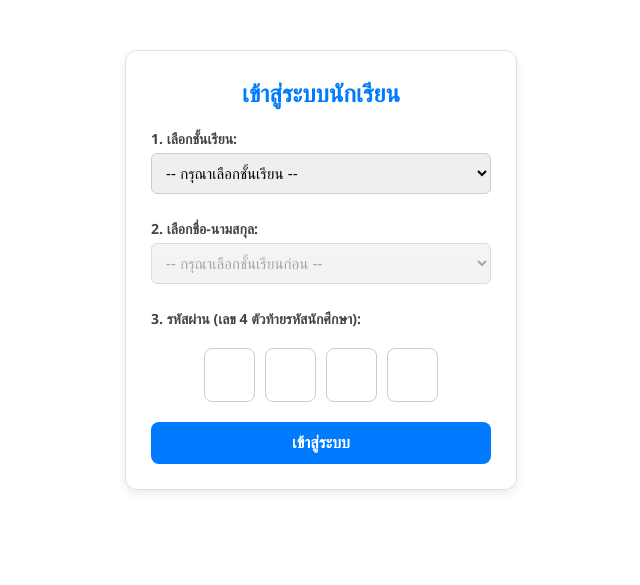
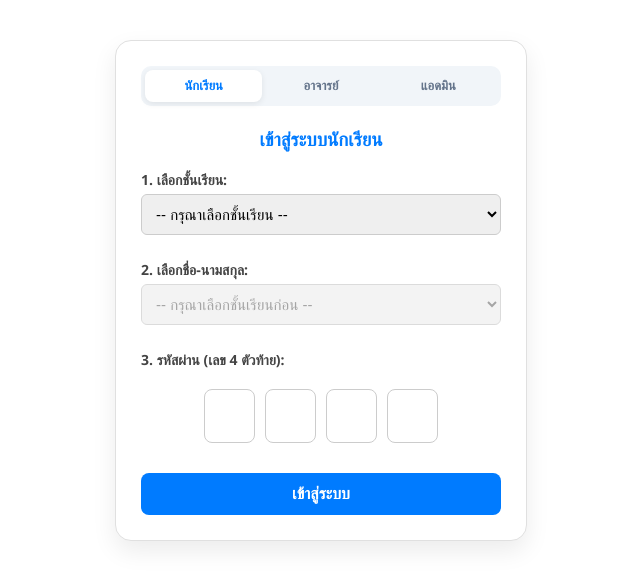
Before and after one commit to khathawutpoolperm89-coder/BTADBase, a Flask app: page / in a window 1280 px wide. Shown: the top 585 px of the page, without its empty margins (319-959 px from the left). Run offline with Flask 3, Linux system fonts and the light colour scheme; data that the repository does not hold is empty.

Commit message:
First commit for Render

```diff
--- a/app.py
+++ b/app.py
@@ -17,7 +17,25 @@ def get_student_data():
     except Exception as e:
         print("Error fetching data:", e)
         return []
+@app.route('/login_staff', methods=['POST'])
+def login_staff():
+    data = request.json
+    role = data.get('role')
+    username = data.get('username')
+    password = data.get('password')
 
+    # 🔴 ตัวอย่างตรวจสอบรหัสแบบตั้งค่าไว้ในโค้ด (หรือจะดึงจาก Sheets ก็ได้)
+    if role == 'teacher' and username == 'teacher' and password == '1234':
+        session['role'] = 'teacher'
+        session['fullname'] = 'อาจารย์ผู้ดูแล'
+        return jsonify({"success": True, "redirect_url": "/teacher_dashboard"})
+
+    elif role == 'admin' and username == 'admin' and password == 'admin1234':
+        session['role'] = 'admin'
+        session['fullname'] = 'ผู้ดูแลระบบสูงสุด'
+        return jsonify({"success": True, "redirect_url": "/admin_dashboard"})
+
+    return jsonify({"success": False, "message": "ชื่อผู้ใช้หรือรหัสผ่านไม่ถูกต้อง"})
 @app.route('/')
 def login_page():
     if 'fullname' in session:
--- a/templates/login.html
+++ b/templates/login.html
@@ -2,100 +2,93 @@
 <html lang="th">
 <head>
     <meta charset="UTF-8">
-    <title>เข้าสู่ระบบ - ระบบนักเรียน</title>
+    <title>เข้าสู่ระบบ</title>
     <style>
         .login-card {
-            width: 340px;
-            margin: 50px auto;
+            width: 360px;
+            margin: 40px auto;
             padding: 25px;
             border: 1px solid #e0e0e0;
-            border-radius: 12px;
+            border-radius: 16px;
             font-family: 'Segoe UI', sans-serif;
             text-align: center;
-            box-shadow: 0 4px 10px rgba(0,0,0,0.08);
+            box-shadow: 0 10px 25px rgba(0,0,0,0.08);
             background: #fff;
             position: relative;
-            overflow: hidden; /* ซ่อนเส้นวิ่งส่วนเกินขอบการ์ด */
+            overflow: hidden;
         }
 
-        /* 🔵 CSS สำหรับเส้น Progress Bar โหลดวิ่งๆ ด้านบนการ์ด */
-        .loading-bar {
-            position: absolute;
-            top: 0;
-            left: 0;
+        /* 🔵 Tab สลับประเภทผู้ใช้ */
+        .role-tabs {
+            display: flex;
+            background: #f1f5f9;
+            padding: 4px;
+            border-radius: 10px;
+            margin-bottom: 20px;
+        }
+        .tab-btn {
+            flex: 1;
+            padding: 8px 0;
+            border: none;
+            background: transparent;
+            color: #64748b;
+            font-weight: 600;
+            font-size: 13px;
+            cursor: pointer;
+            border-radius: 8px;
+            transition: all 0.2s ease;
+        }
+        .tab-btn.active {
+            background: #ffffff;
+            color: #007bff;
+            box-shadow: 0 2px 6px rgba(0,0,0,0.08);
+        }
+
+        /* 🔵 CSS สำหรับฟอร์มอาจารย์ / แอดมิน */
+        .form-group { text-align: left; margin-bottom: 15px; }
+        .form-group label { font-size: 13px; font-weight: 600; color: #444; margin-bottom: 5px; display: block; }
+        .input-text {
             width: 100%;
-            height: 4px;
-            background-color: #e0e0e0;
-            display: none; /* ซ่อนไว้ก่อนกดเข้าสู่ระบบ */
+            padding: 10px 12px;
+            border: 1px solid #ccc;
+            border-radius: 8px;
+            font-size: 14px;
+            box-sizing: border-box;
+            outline: none;
         }
-        .loading-bar::before {
-            content: '';
-            position: absolute;
-            background-color: #007bff;
-            top: 0;
-            left: 0;
-            bottom: 0;
-            width: 40%;
-            animation: moveBar 1.2s infinite ease-in-out;
-        }
-        @keyframes moveBar {
-            0% { left: -40%; width: 30%; }
-            50% { width: 60%; }
-            100% { left: 100%; width: 30%; }
-        }
+        .input-text:focus { border-color: #007bff; }
 
         .pin-box-container { display: flex; justify-content: center; gap: 10px; margin: 20px 0; }
         .pin-box { width: 45px; height: 50px; font-size: 24px; text-align: center; border: 1px solid #ccc; border-radius: 8px; }
         select { width: 100%; padding: 10px; margin-top: 5px; margin-bottom: 15px; font-size: 15px; border-radius: 6px; border: 1px solid #ccc; }
         label { font-weight: 600; color: #444; display: block; text-align: left; font-size: 14px; margin-top: 10px; }
 
-        /* สไตล์ปุ่มกด */
-        button {
-            width: 100%;
-            padding: 12px;
-            background-color: #007bff;
-            color: white;
-            border: none;
-            border-radius: 8px;
-            font-size: 16px;
-            font-weight: bold;
-            cursor: pointer;
-            margin-top: 10px;
-            transition: all 0.2s ease;
-            display: flex;
-            justify-content: center;
-            align-items: center;
-            gap: 8px;
+        button.submit-btn {
+            width: 100%; padding: 12px; background-color: #007bff; color: white;
+            border: none; border-radius: 8px; font-size: 16px; font-weight: bold; cursor: pointer; margin-top: 10px;
         }
-        button:hover { background-color: #0056b3; }
-        button:disabled { background-color: #a0c7ff; cursor: not-allowed; }
+        button.submit-btn:hover { background-color: #0056b3; }
 
-        /* CSS Spinner ในปุ่ม */
-        .spinner {
-            width: 16px;
-            height: 16px;
-            border: 3px solid #ffffff;
-            border-bottom-color: transparent;
-            border-radius: 50%;
-            display: inline-block;
-            box-sizing: border-box;
-            animation: rotation 1s linear infinite;
-        }
-        @keyframes rotation {
-            0% { transform: rotate(0deg); }
-            100% { transform: rotate(360deg); }
-        }
+        .loading-bar { position: absolute; top: 0; left: 0; width: 100%; height: 4px; background-color: #e0e0e0; display: none; }
+        .loading-bar::before { content: ''; position: absolute; background-color: #007bff; top: 0; left: 0; bottom: 0; width: 40%; animation: moveBar 1.2s infinite ease-in-out; }
+        @keyframes moveBar { 0% { left: -40%; width: 30%; } 50% { width: 60%; } 100% { left: 100%; width: 30%; } }
     </style>
 </head>
 <body>
 
 <div class="login-card">
-    <!-- เส้นProgress Bar วิ่งๆ บนการ์ด -->
     <div id="loadingBar" class="loading-bar"></div>
 
-    <h2 style="margin-top:0; color:#007bff;">เข้าสู่ระบบนักเรียน</h2>
+    <!-- 1. ปุ่ม Switch Tab เลือกบทบาท -->
+    <div class="role-tabs">
+        <button class="tab-btn active" onclick="switchRole('student')">นักเรียน</button>
+        <button class="tab-btn" onclick="switchRole('teacher')">อาจารย์</button>
+        <button class="tab-btn" onclick="switchRole('admin')">แอดมิน</button>
+    </div>
 
-    <!-- 1. Dropdown เลือกชั้นเรียน -->
+    <!-- 2. ฟอร์มสำหรับนักเรียน -->
+    <div id="studentForm">
+        <h3 style="margin-top:0; color:#007bff;">เข้าสู่ระบบนักเรียน</h3>
         <label for="classSelect">1. เลือกชั้นเรียน:</label>
         <select id="classSelect" onchange="loadStudentsByClass()">
             <option value="">-- กรุณาเลือกชั้นเรียน --</option>
@@ -104,50 +97,104 @@
             {% endfor %}
         </select>
 
-    <!-- 2. Dropdown เลือกชื่อ-นามสกุล -->
         <label for="studentSelect">2. เลือกชื่อ-นามสกุล:</label>
         <select id="studentSelect" onchange="focusPinBox()" disabled>
             <option value="">-- กรุณาเลือกชั้นเรียนก่อน --</option>
         </select>
 
-    <!-- 3. ช่องใส่รหัส PIN 4 ตัวท้าย -->
-    <label>3. รหัสผ่าน (เลข 4 ตัวท้ายรหัสนักศึกษา):</label>
+        <label>3. รหัสผ่าน (เลข 4 ตัวท้าย):</label>
         <div class="pin-box-container">
             <input type="password" maxlength="1" class="pin-box" id="pin1" oninput="moveFocus(this, 'pin2')">
             <input type="password" maxlength="1" class="pin-box" id="pin2" oninput="moveFocus(this, 'pin3')" onkeydown="checkBackspace(event, 'pin1')">
             <input type="password" maxlength="1" class="pin-box" id="pin3" oninput="moveFocus(this, 'pin4')" onkeydown="checkBackspace(event, 'pin2')">
             <input type="password" maxlength="1" class="pin-box" id="pin4" oninput="moveFocus(this, null)" onkeydown="checkBackspace(event, 'pin3')">
         </div>
+        <button class="submit-btn" onclick="submitLogin()">เข้าสู่ระบบ</button>
+    </div>
 
-    <button id="loginBtn" onclick="submitLogin()">
-        <span id="btnText">เข้าสู่ระบบ</span>
-    </button>
+    <!-- 3. ฟอร์มสำหรับอาจารย์ / แอดมิน -->
+    <div id="staffForm" style="display: none;">
+        <h3 id="staffTitle" style="margin-top:0; color:#007bff;">เข้าสู่ระบบอาจารย์</h3>
+
+        <div class="form-group">
+            <label>ชื่อผู้ใช้งาน / อีเมล:</label>
+            <input type="text" id="staffUsername" class="input-text" placeholder="กรอก Username หรือ Email">
+        </div>
+
+        <div class="form-group">
+            <label>รหัสผ่าน:</label>
+            <input type="password" id="staffPassword" class="input-text" placeholder="กรอกรหัสผ่าน">
+        </div>
+
+        <button class="submit-btn" onclick="submitStaffLogin()">เข้าสู่ระบบ</button>
+    </div>
 </div>
 
 <script>
+    let currentRole = 'student';
     const allStudentsData = {{ all_students | tojson }};
-function focusPinBox() {
-    const studentSelect = document.getElementById('studentSelect');
-    // ถ้ามีการเลือกชื่อจริง (ไม่ใช่ค่าว่าง) ให้ย้าย Focus ไปช่อง pin1 ทันที
-    if (studentSelect.value !== "") {
-        document.getElementById('pin1').focus();
+
+    // ฟังก์ชันสลับ Tab หน้าจอ
+    function switchRole(role) {
+        currentRole = role;
+        document.querySelectorAll('.tab-btn').forEach(btn => btn.classList.remove('active'));
+
+        if (role === 'student') {
+            event.target.classList.add('active');
+            document.getElementById('studentForm').style.display = 'block';
+            document.getElementById('staffForm').style.display = 'none';
+        } else {
+            event.target.classList.add('active');
+            document.getElementById('studentForm').style.display = 'none';
+            document.getElementById('staffForm').style.display = 'block';
+
+            const title = document.getElementById('staffTitle');
+            if (role === 'teacher') {
+                title.textContent = 'เข้าสู่ระบบอาจารย์';
+                title.style.color = '#007bff';
+            } else {
+                title.textContent = 'เข้าสู่ระบบแอดมิน';
+                title.style.color = '#dc3545'; // เปลี่ยนเป็นสีแดงสำหรับแอดมิน
             }
         }
+    }
+
+    // ฟังก์ชันยิง Login สำหรับ อาจารย์/แอดมิน
+    function submitStaffLogin() {
+        const username = document.getElementById('staffUsername').value;
+        const password = document.getElementById('staffPassword').value;
+
+        if (!username || !password) {
+            alert('กรุณากรอกข้อมูลให้ครบถ้วน');
+            return;
+        }
+
+        fetch('/login_staff', {
+            method: 'POST',
+            headers: { 'Content-Type': 'application/json' },
+            body: JSON.stringify({ role: currentRole, username: username, password: password })
+        })
+        .then(res => res.json())
+        .then(data => {
+            if (data.success) {
+                window.location.href = data.redirect_url;
+            } else {
+                alert(data.message);
+            }
+        });
+    }
+
+    // --- สคริปต์เดิมของนักเรียน ---
     function loadStudentsByClass() {
-        const classSelect = document.getElementById('classSelect');
+        const selectedClass = document.getElementById('classSelect').value;
         const studentSelect = document.getElementById('studentSelect');
-        const selectedClass = classSelect.value;
-
         studentSelect.innerHTML = '';
-
         if (!selectedClass) {
             studentSelect.innerHTML = '<option value="">-- กรุณาเลือกชั้นเรียนก่อน --</option>';
             studentSelect.disabled = true;
             return;
         }
-
         const filtered = allStudentsData.filter(s => s.class === selectedClass);
-
         if (filtered.length > 0) {
             studentSelect.innerHTML = '<option value="">-- กรุณาเลือกชื่อ-นามสกุล --</option>';
             filtered.forEach(s => {
@@ -157,9 +204,12 @@ function focusPinBox() {
                 studentSelect.appendChild(opt);
             });
             studentSelect.disabled = false;
-        } else {
-            studentSelect.innerHTML = '<option value="">-- ไม่พบนักเรียนในชั้นนี้ --</option>';
-            studentSelect.disabled = true;
+        }
+    }
+
+    function focusPinBox() {
+        if (document.getElementById('studentSelect').value !== "") {
+            document.getElementById('pin1').focus();
         }
     }
 
@@ -172,10 +222,7 @@ function focusPinBox() {
                 const p2 = document.getElementById('pin2').value;
                 const p3 = document.getElementById('pin3').value;
                 const p4 = document.getElementById('pin4').value;
-
-                if (p1 && p2 && p3 && p4) {
-                    submitLogin();
-                }
+                if (p1 && p2 && p3 && p4) submitLogin();
             }
         }
     }
@@ -188,20 +235,12 @@ function focusPinBox() {
 
     function submitLogin() {
         const studentName = document.getElementById('studentSelect').value;
-        const p1 = document.getElementById('pin1').value;
-        const p2 = document.getElementById('pin2').value;
-        const p3 = document.getElementById('pin3').value;
-        const p4 = document.getElementById('pin4').value;
-
-        const fullPin = p1 + p2 + p3 + p4;
+        const fullPin = document.getElementById('pin1').value + document.getElementById('pin2').value + document.getElementById('pin3').value + document.getElementById('pin4').value;
 
         if (!studentName || fullPin.length < 4) {
-            alert('กรุณาเลือกชื่อและกรอกรหัสผ่านให้ครบ 4 หลัก');
+            alert('กรุณากรอกข้อมูลให้ครบถ้วน');
             return;
         }
-
-        // 🔵 เริ่มการแสดงผลสถานะ Loading
-        setLoadingState(true);
 
         fetch('/login', {
             method: 'POST',
@@ -210,37 +249,9 @@ function focusPinBox() {
         })
         .then(res => res.json())
         .then(data => {
-            if (data.success) {
-                window.location.href = '/dashboard';
-            } else {
-                alert(data.message);
-                setLoadingState(false); // ยกเลิก Loading เมื่อพบข้อผิดพลาด
-            }
-        })
-        .catch(err => {
-            alert('เกิดข้อผิดพลาดในการเชื่อมต่อ');
-            setLoadingState(false);
+            if (data.success) window.location.href = '/dashboard';
+            else alert(data.message);
         });
-    }
-
-    // ฟังก์ชันจัดการ UI สถานะกำลังโหลด
-    function setLoadingState(isLoading) {
-        const loadingBar = document.getElementById('loadingBar');
-        const loginBtn = document.getElementById('loginBtn');
-        const btnText = document.getElementById('btnText');
-        const inputs = document.querySelectorAll('select, input');
-
-        if (isLoading) {
-            loadingBar.style.display = 'block';
-            loginBtn.disabled = true;
-            btnText.innerHTML = '<span class="spinner"></span> กำลังเข้าสู่ระบบ...';
-            inputs.forEach(i => i.disabled = true);
-        } else {
-            loadingBar.style.display = 'none';
-            loginBtn.disabled = false;
-            btnText.textContent = 'เข้าสู่ระบบ';
-            inputs.forEach(i => i.disabled = false);
-        }
     }
 </script>
 
```
Lines whose indentation alone changed are shown as unchanged.
